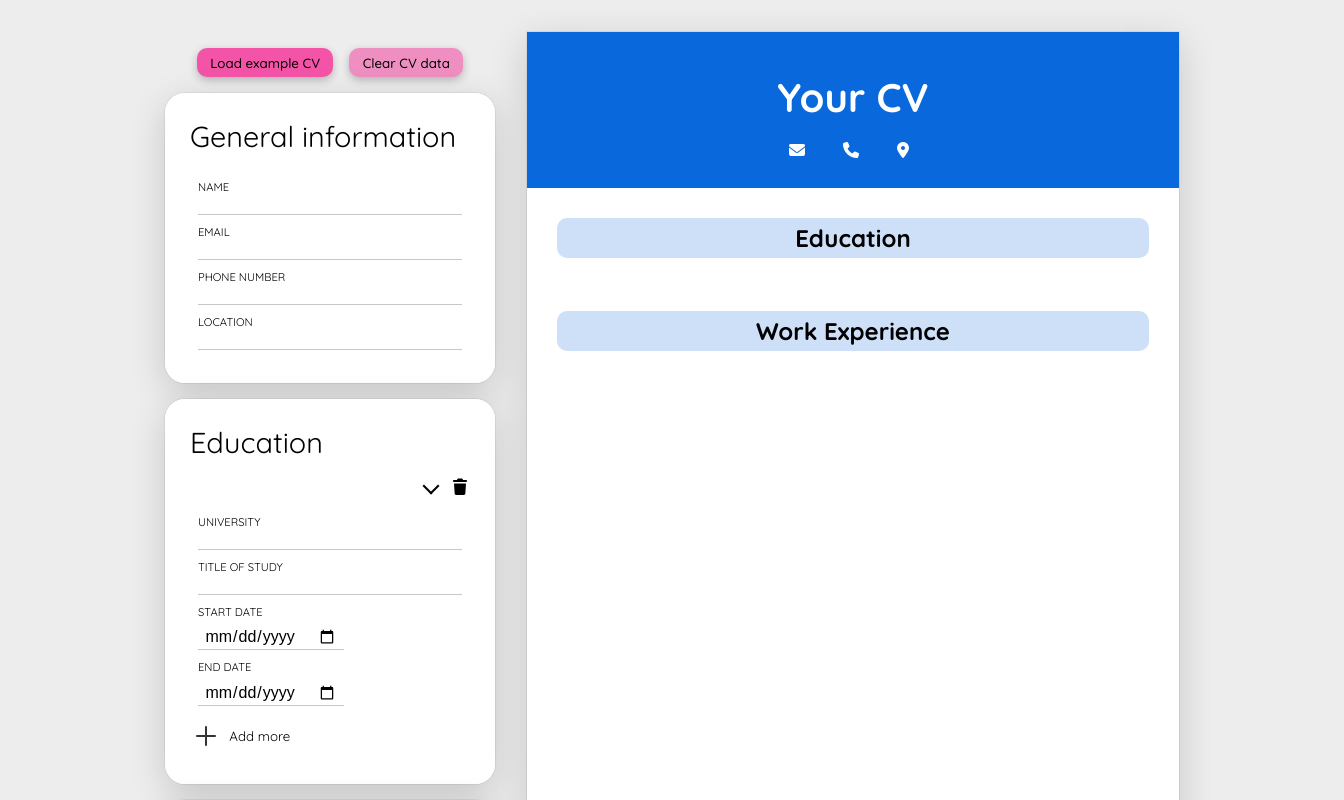
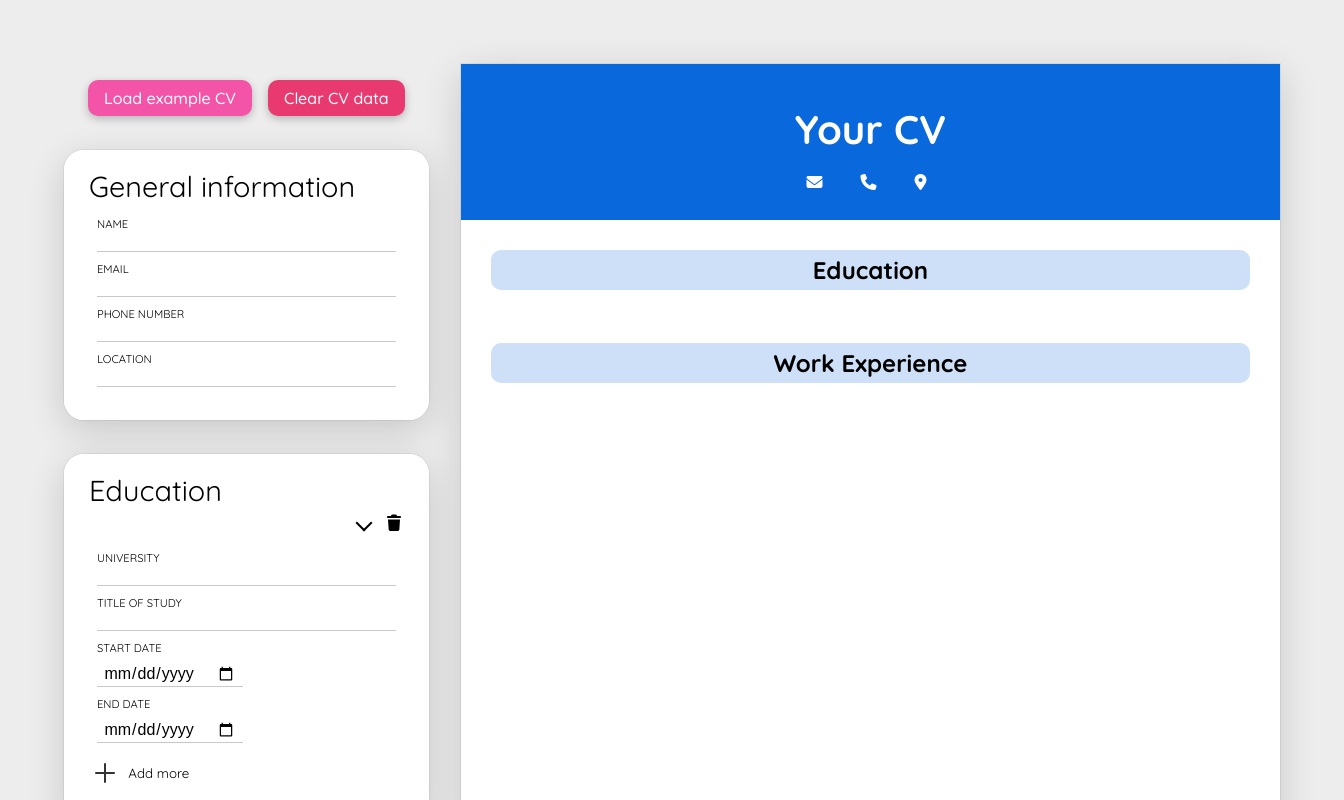
Before and after one commit to lucyleggett/odin-cv-builder, a React (Vite) app: page / in a window 1280 px wide. Shown: the top 800 px of the page, 1344 px wide, since content can reach past the window. Built offline with nearby package versions, Linux system fonts and the light colour scheme; a web font is replaced by a local one.

Commit message:
Fix Safari fieldset/legend layout bug and improve button readability

```diff
--- a/src/App.css
+++ b/src/App.css
@@ -3,7 +3,7 @@
   --clr-primary: rgb(8, 104, 220);
   --clr-primary-translucent: rgba(8, 103, 220, 0.201);
   --clr-accent: rgb(244, 84, 167);
-  --clr-secondary: rgb(239, 143, 193);
+  --clr-secondary: rgb(232, 58, 113);
 
   --ff-quicksand: "Quicksand", sans-serif;
   --ff-mandali: "Mandali", sans-serif;
@@ -13,14 +13,13 @@
   --btn-box-shadow: rgba(0, 0, 0, 0.24) 0px 3px 8px;
 }
 
-#root {
+#root, body {
   display: flex;
   justify-content: safe center;
   padding: 2em;
   gap: 2em;
   min-width: 950px;
   width: 100%;
-  overflow: scroll;
 }
 
 h1,
@@ -56,7 +55,9 @@ button.example {
   border-radius: 10px;
   box-shadow: var(--btn-box-shadow);
   transition: transform 0.2s ease;
+  font-size: 16px;
   font-weight: 500;
+  color: var(--clr-white);
 }
 
 button.clear {
@@ -69,8 +70,6 @@ button.example:hover {
 }
 
 fieldset {
-  display: flex;
-  flex-direction: column;
   margin: 0;
   padding: 1.5em;
   min-width: 0;
@@ -80,15 +79,20 @@ fieldset {
   box-shadow: var(--primary-box-shadow);
 }
 
+.fieldset-flex-contents {
+  display: flex;
+  flex-direction: column;
+}
+
 fieldset:nth-of-type(1) > legend {
   margin-bottom: 0.6em;
 }
 
 legend {
   display: block;
-  float: left;
   padding: 0;
   font-size: 1.8em;
+  transform: translateY(100%);
   margin-bottom: 0.5em;
 }
 
--- a/src/components/Fieldset.jsx
+++ b/src/components/Fieldset.jsx
@@ -49,6 +49,7 @@ export default function Fieldset({ heading, inputEleObj, canAddSections, section
   return (
     <fieldset>
       <legend>{heading}</legend>
+      <div className="fieldset-flex-contents">
         {sections.map((section) => (
           <Section
             key={section.id}
@@ -70,6 +71,7 @@ export default function Fieldset({ heading, inputEleObj, canAddSections, section
             <p>Add more</p>
           </button>
         )}
+      </div>
     </fieldset>
   );
 }
```
Lines whose indentation alone changed are shown as unchanged.
